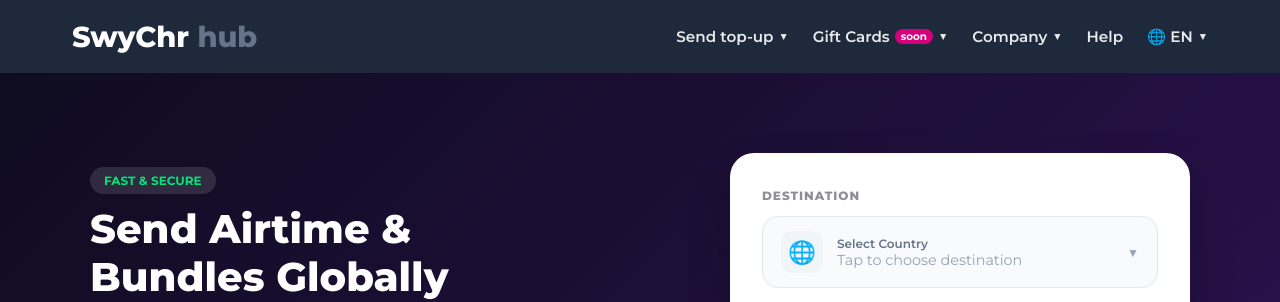
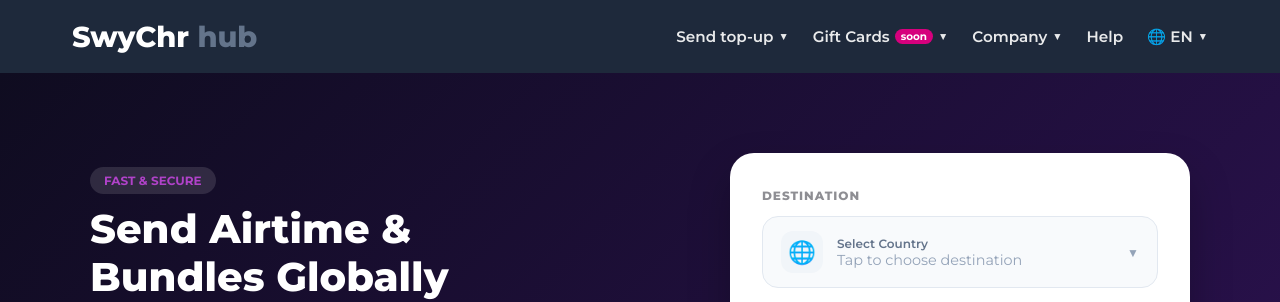
Before and after one commit to bertrand-wanda11/swychr-airtime, a Vue app: page / in a window 1280 px wide. Shown: the top 302 px of the page. Built offline with nearby package versions, Linux system fonts and the light colour scheme.

Commit message:
fix:update on the badge color

```diff
--- a/src/views/HomeView.vue
+++ b/src/views/HomeView.vue
@@ -3,7 +3,7 @@
     <!-- Hero Section -->
     <section class="full-bleed-hero">
       <div class="hero-container">
-        <!-- Hero Text Column -->
+
         <div class="text-block">
           <span class="badge">FAST & SECURE</span>
           <h1>Send Airtime & Bundles Globally</h1>
@@ -397,7 +397,7 @@
 
 .badge {
   background: rgba(255, 255, 255, 0.12);
-  color: #00e676;
+  color: #b042c9;
   padding: 6px 14px;
   border-radius: 100px;
   font-size: 0.75rem;
```
